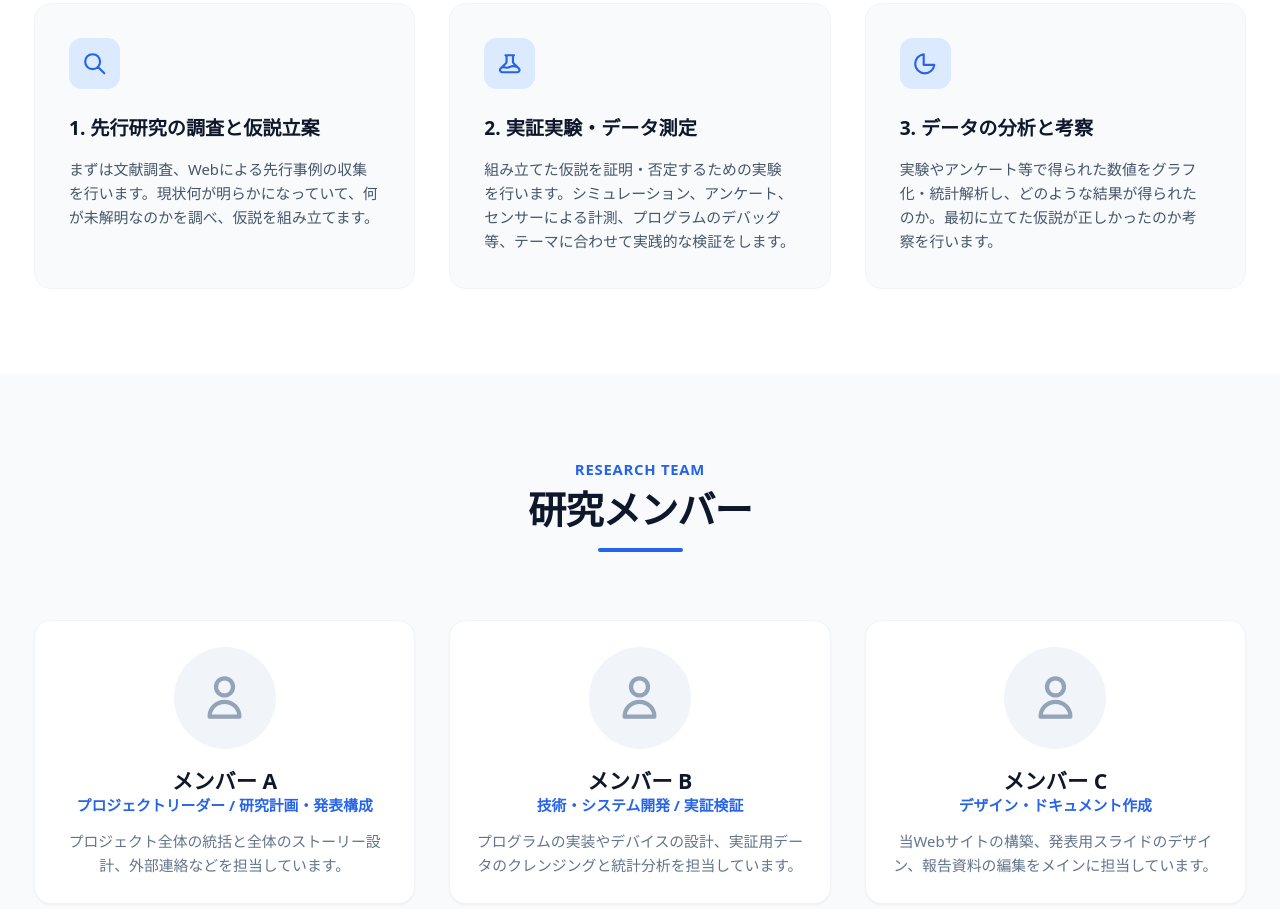
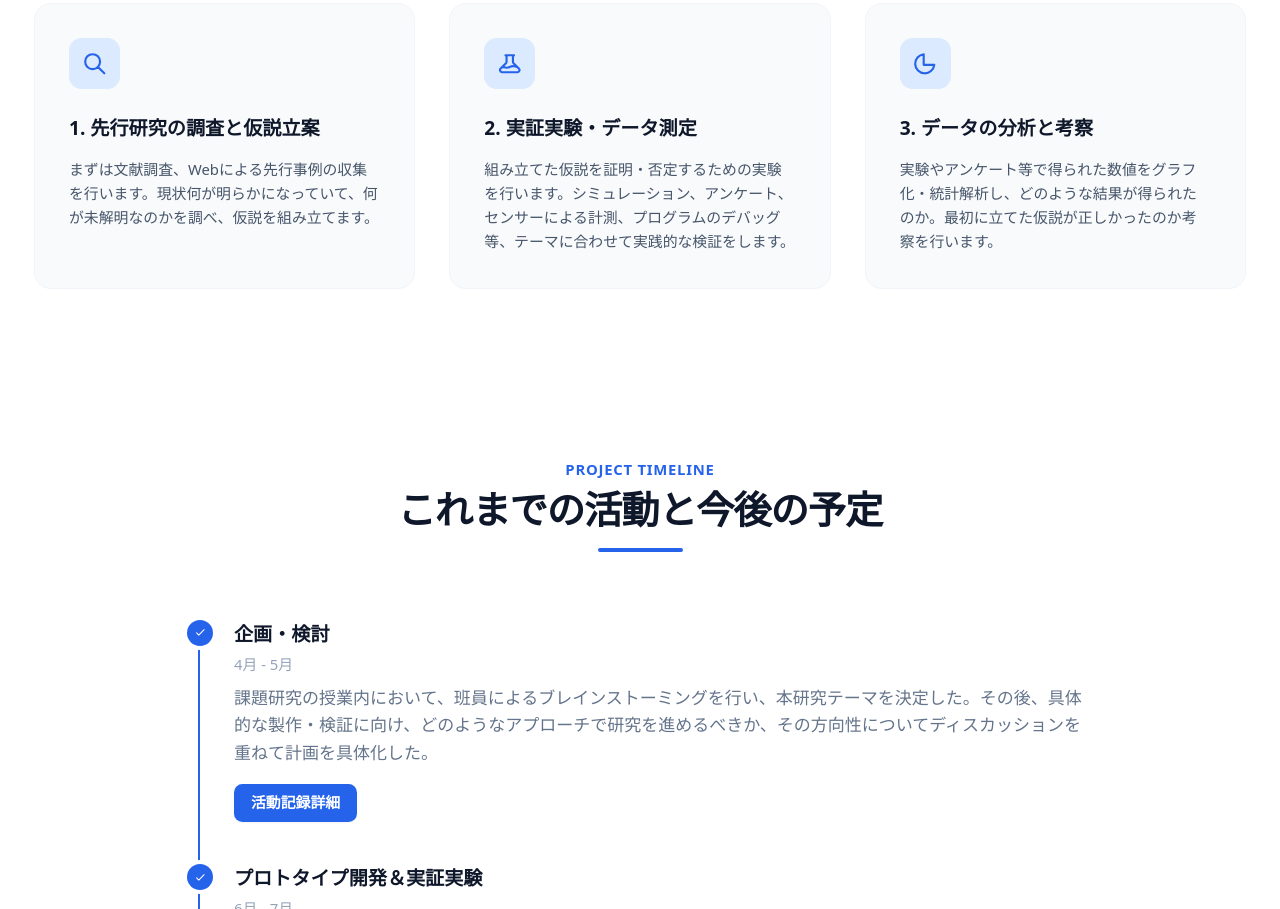
Before and after one commit to bananaFlac/TR_e3a3, a plain HTML site: page index.html in a window 1280 px wide. Shown: the part 1891-2800 px from the top of the page. Drawn offline with nearby package versions, Linux system fonts and the light colour scheme; no server answers.

Commit message:
メンバー枠削除

```diff
--- a/index.html
+++ b/index.html
@@ -61,7 +61,6 @@
                 <div class="hidden md:flex md:items-center md:space-x-6">
                     <a href="#about" class="text-slate-600 hover:text-primary-600 px-3 py-2 rounded-md text-sm font-medium transition-colors">研究概要</a>
                     <a href="#research" class="text-slate-600 hover:text-primary-600 px-3 py-2 rounded-md text-sm font-medium transition-colors">研究内容</a>
-                    <a href="#members" class="text-slate-600 hover:text-primary-600 px-3 py-2 rounded-md text-sm font-medium transition-colors">メンバー</a>
                     <a href="#progress" class="text-slate-600 hover:text-primary-600 px-3 py-2 rounded-md text-sm font-medium transition-colors">活動進捗</a>
                     <a href="#resources" class="text-slate-600 hover:text-primary-600 px-3 py-2 rounded-md text-sm font-medium transition-colors">成果物</a>
                 </div>
@@ -81,7 +80,6 @@
             <div class="px-2 pt-2 pb-3 space-y-1 sm:px-3">
                 <a href="#about" class="mobile-link block px-3 py-2 rounded-md text-base font-medium text-slate-700 hover:text-primary-600 hover:bg-slate-50">研究概要</a>
                 <a href="#research" class="mobile-link block px-3 py-2 rounded-md text-base font-medium text-slate-700 hover:text-primary-600 hover:bg-slate-50">研究内容</a>
-                <a href="#members" class="mobile-link block px-3 py-2 rounded-md text-base font-medium text-slate-700 hover:text-primary-600 hover:bg-slate-50">メンバー</a>
                 <a href="#progress" class="mobile-link block px-3 py-2 rounded-md text-base font-medium text-slate-700 hover:text-primary-600 hover:bg-slate-50">活動進捗</a>
                 <a href="#resources" class="mobile-link block px-3 py-2 rounded-md text-base font-medium text-slate-700 hover:text-primary-600 hover:bg-slate-50">成果物</a>
             </div>
@@ -261,64 +259,6 @@
                         <h3 class="text-lg font-bold text-slate-900 mb-3">3. データの分析と考察</h3>
                         <p class="text-slate-600 text-sm leading-relaxed">
                             実験やアンケート等で得られた数値をグラフ化・統計解析し、どのような結果が得られたのか。最初に立てた仮説が正しかったのか考察を行います。
-                        </p>
-                    </div>
-                </div>
-            </div>
-        </section>
-
-        <!-- メンバー紹介 (Members) セクション -->
-        <section id="members" class="py-20 bg-slate-50 scroll-mt-header">
-            <div class="max-w-7xl mx-auto px-4 sm:px-6 lg:px-8">
-                <div class="text-center mb-16">
-                    <h2 class="text-sm text-primary-600 font-semibold tracking-wider uppercase">Research Team</h2>
-                    <p class="mt-2 text-3xl font-extrabold tracking-tight text-slate-900 sm:text-4xl">
-                        研究メンバー
-                    </p>
-                    <div class="h-1 w-20 bg-primary-600 mx-auto mt-4 rounded-full"></div>
-                </div>
-
-                <div class="grid grid-cols-1 sm:grid-cols-2 lg:grid-cols-3 gap-8">
-                    <!-- メンバー1 -->
-                    <div class="bg-white rounded-2xl p-6 text-center border border-slate-100 shadow-sm">
-                        <!-- アバター用アイコンプレースホルダー -->
-                        <div class="w-24 h-24 bg-slate-100 rounded-full mx-auto flex items-center justify-center mb-4 text-slate-400">
-                            <svg class="h-12 w-12" fill="none" viewBox="0 0 24 24" stroke="currentColor">
-                                <path stroke-linecap="round" stroke-linejoin="round" stroke-width="2" d="M16 7a4 4 0 11-8 0 4 4 0 018 0zM12 14a7 7 0 00-7 7h14a7 7 0 00-7-7z" />
-                            </svg>
-                        </div>
-                        <h3 class="text-xl font-bold text-slate-900">メンバー A</h3>
-                        <p class="text-sm text-primary-600 font-semibold mb-3">プロジェクトリーダー / 研究計画・発表構成</p>
-                        <p class="text-slate-500 text-sm leading-relaxed">
-                            プロジェクト全体の統括と全体のストーリー設計、外部連絡などを担当しています。
-                        </p>
-                    </div>
-
-                    <!-- メンバー2 -->
-                    <div class="bg-white rounded-2xl p-6 text-center border border-slate-100 shadow-sm">
-                        <div class="w-24 h-24 bg-slate-100 rounded-full mx-auto flex items-center justify-center mb-4 text-slate-400">
-                            <svg class="h-12 w-12" fill="none" viewBox="0 0 24 24" stroke="currentColor">
-                                <path stroke-linecap="round" stroke-linejoin="round" stroke-width="2" d="M16 7a4 4 0 11-8 0 4 4 0 018 0zM12 14a7 7 0 00-7 7h14a7 7 0 00-7-7z" />
-                            </svg>
-                        </div>
-                        <h3 class="text-xl font-bold text-slate-900">メンバー B</h3>
-                        <p class="text-sm text-primary-600 font-semibold mb-3">技術・システム開発 / 実証検証</p>
-                        <p class="text-slate-500 text-sm leading-relaxed">
-                            プログラムの実装やデバイスの設計、実証用データのクレンジングと統計分析を担当しています。
-                        </p>
-                    </div>
-
-                    <!-- メンバー3 -->
-                    <div class="bg-white rounded-2xl p-6 text-center border border-slate-100 shadow-sm">
-                        <div class="w-24 h-24 bg-slate-100 rounded-full mx-auto flex items-center justify-center mb-4 text-slate-400">
-                            <svg class="h-12 w-12" fill="none" viewBox="0 0 24 24" stroke="currentColor">
-                                <path stroke-linecap="round" stroke-linejoin="round" stroke-width="2" d="M16 7a4 4 0 11-8 0 4 4 0 018 0zM12 14a7 7 0 00-7 7h14a7 7 0 00-7-7z" />
-                            </svg>
-                        </div>
-                        <h3 class="text-xl font-bold text-slate-900">メンバー C</h3>
-                        <p class="text-sm text-primary-600 font-semibold mb-3">デザイン・ドキュメント作成</p>
-                        <p class="text-slate-500 text-sm leading-relaxed">
-                            当Webサイトの構築、発表用スライドのデザイン、報告資料の編集をメインに担当しています。
                         </p>
                     </div>
                 </div>
```
Also changed, not shown: images/oscilloscope-waveform.svg (deleted).
